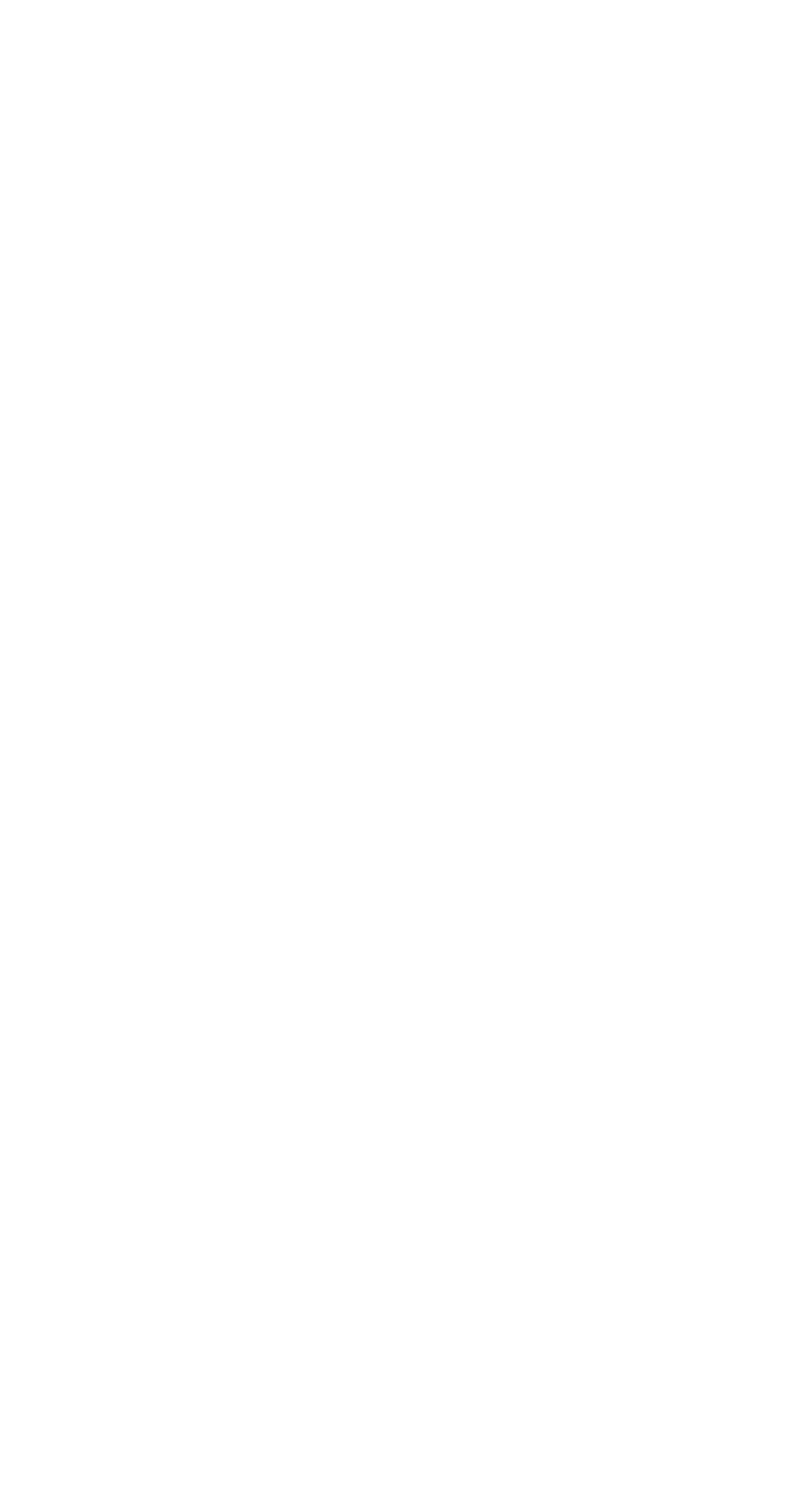
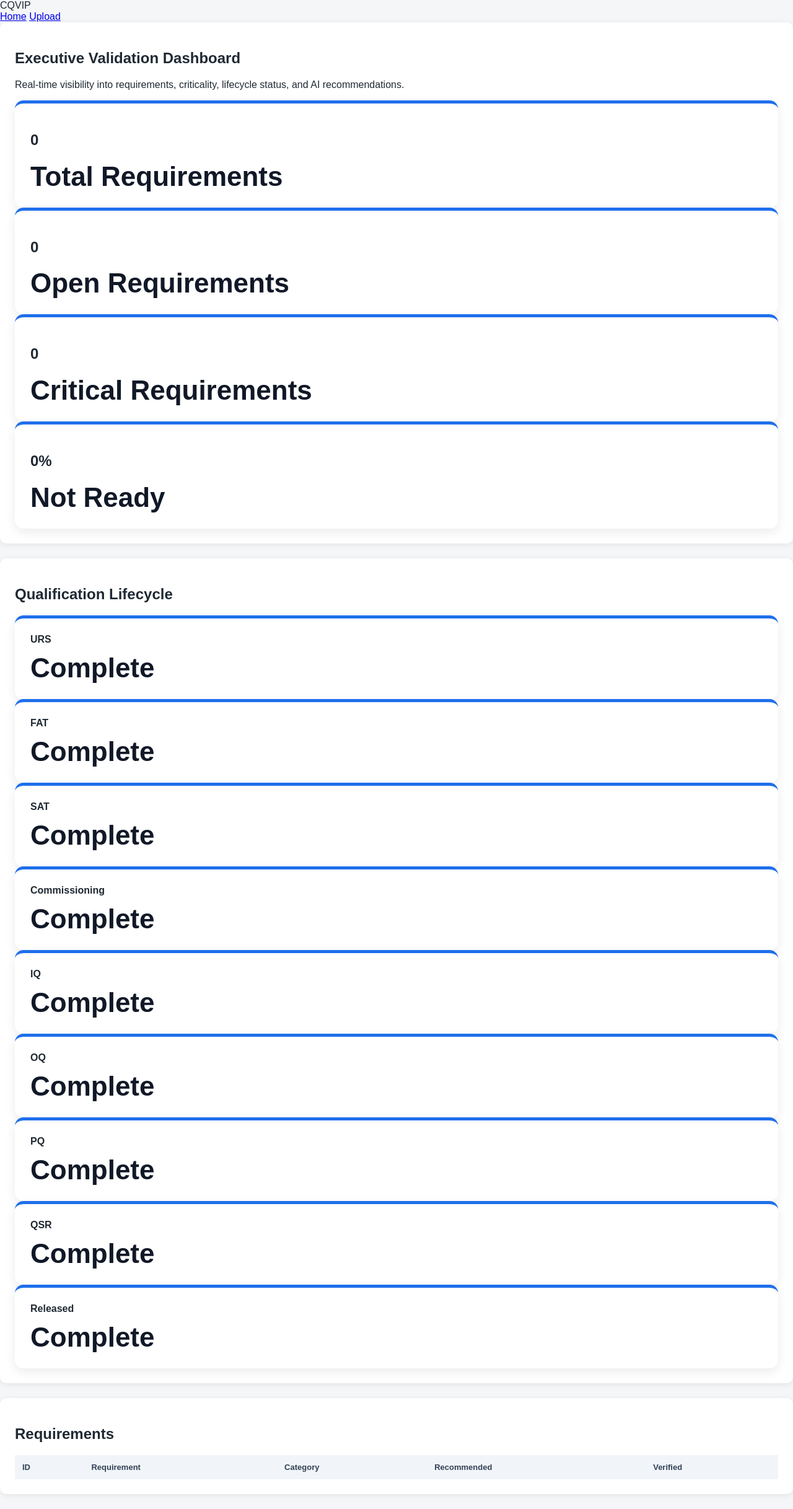
Before and after one commit to gjoanis/CQVIP, a FastAPI app: page /dashboard in a window 1280 px wide. Before the commit the page is empty. Shown: the whole page at 62% size. Before the commit the page ends 800 px from the top, so only its background shows below. Run offline with FastAPI, Linux system fonts and the light colour scheme; lists and menus that the app fills with data are empty.

Commit message:
Initial CQVIP working prototype

```diff
--- a/web/templates/dashboard.html
+++ b/web/templates/dashboard.html
@@ -2,9 +2,114 @@
 <html lang="en">
 <head>
     <meta charset="UTF-8">
-    <title>Title</title>
+    <title>CQVIP Executive Dashboard</title>
+
+    <link rel="stylesheet" href="/static/style.css">
 </head>
+
 <body>
+
+<nav class="navbar">
+    <div class="logo">CQVIP</div>
+
+    <div class="nav-links">
+        <a href="/">Home</a>
+        <a href="/upload">Upload</a>
+    </div>
+</nav>
+
+<section class="section dashboard">
+
+    <h1>Executive Validation Dashboard</h1>
+
+    <p>
+        Real-time visibility into requirements, criticality,
+        lifecycle status, and AI recommendations.
+    </p>
+
+    <div class="cards">
+
+        <div class="card">
+            <h2>{{ dashboard.total_requirements }}</h2>
+            <p>Total Requirements</p>
+        </div>
+
+        <div class="card">
+            <h2>{{ dashboard.open_requirements }}</h2>
+            <p>Open Requirements</p>
+        </div>
+
+        <div class="card">
+            <h2>{{ dashboard.critical_requirements }}</h2>
+            <p>Critical Requirements</p>
+        </div>
+
+        <div class="card">
+            <h2>{{ dashboard.readiness_score }}%</h2>
+            <p>{{ dashboard.readiness_status }}</p>
+        </div>
+
+    </div>
+
+</section>
+
+<section class="section">
+
+    <h2>Qualification Lifecycle</h2>
+
+    <div class="cards">
+
+        {% for stage in dashboard.lifecycle %}
+
+        <div class="card">
+
+            <strong>{{ stage.stage }}</strong>
+
+            <p>{{ stage.status }}</p>
+
+        </div>
+
+        {% endfor %}
+
+    </div>
+
+</section>
+
+<section class="section">
+
+    <h2>Requirements</h2>
+
+    <table style="width:100%; border-collapse:collapse;">
+
+        <tr>
+            <th align="left">ID</th>
+            <th align="left">Requirement</th>
+            <th align="left">Category</th>
+            <th align="left">Recommended</th>
+            <th align="left">Verified</th>
+        </tr>
+
+        {% for req in dashboard.requirements %}
+
+        <tr>
+
+            <td>{{ req.req_id }}</td>
+
+            <td>{{ req.text }}</td>
+
+            <td>{{ req.category }}</td>
+
+            <td>{{ req.recommended }}</td>
+
+            <td>{{ req.verified }}</td>
+
+        </tr>
+
+        {% endfor %}
+
+    </table>
+
+</section>
 
 </body>
 </html>
```
